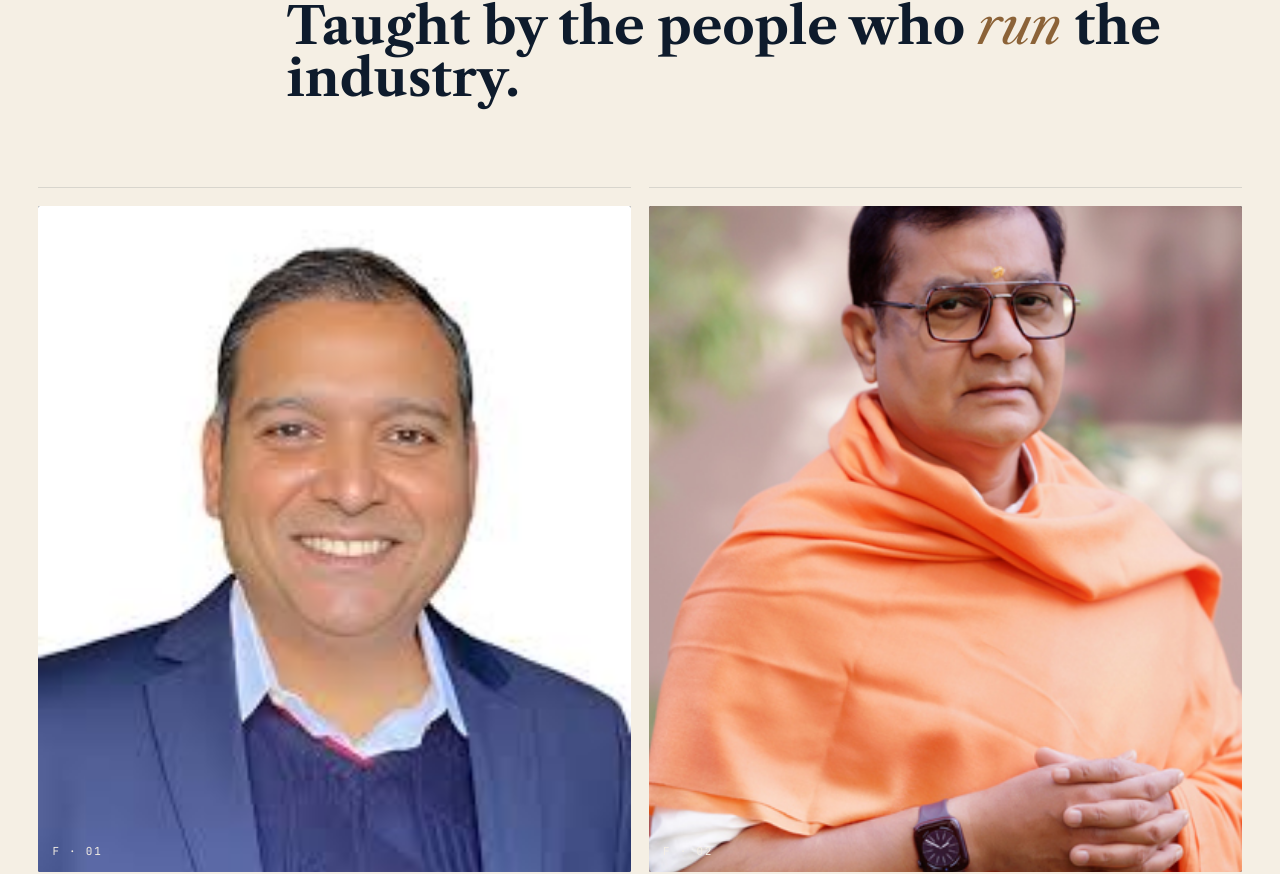
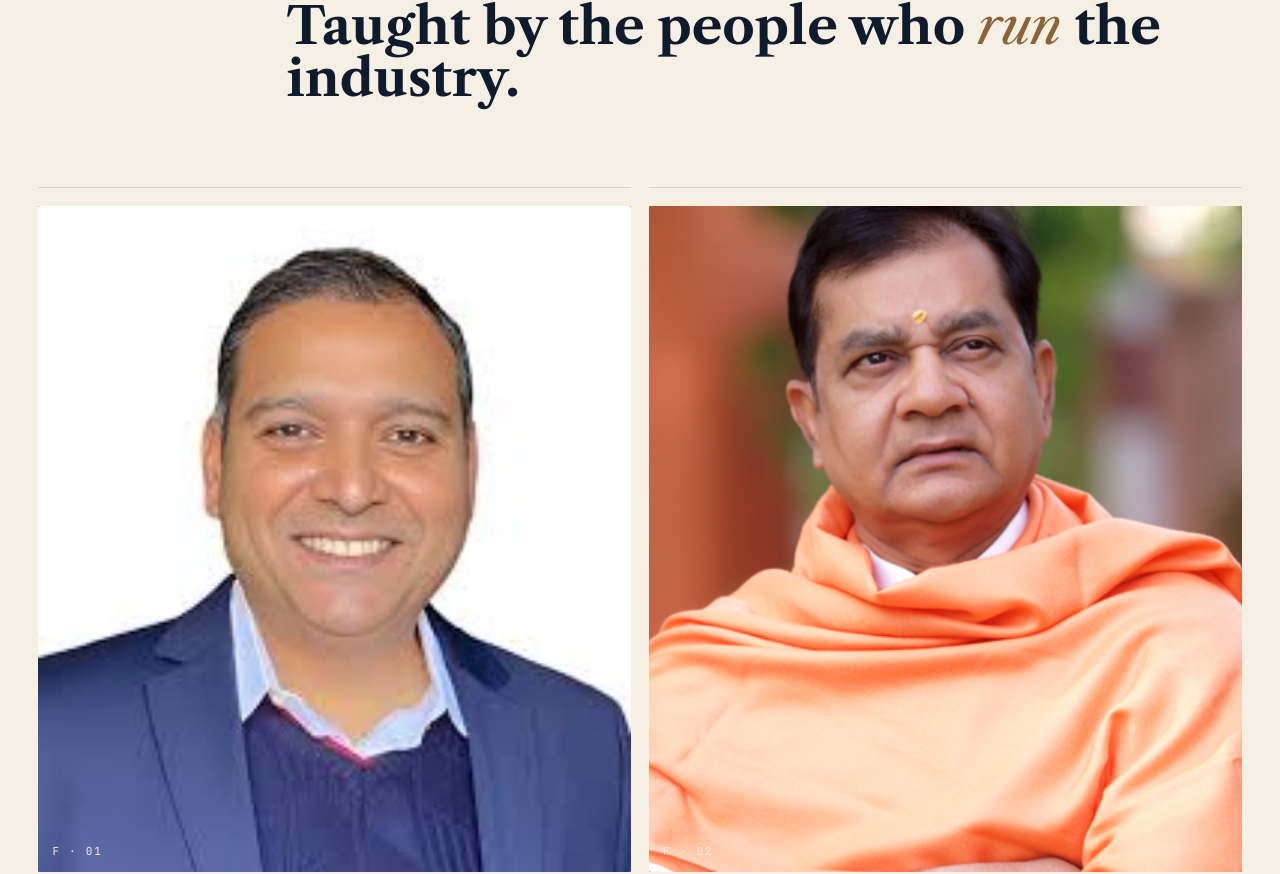
Before and after one commit to vivattraining/viva-academy-platform, a Next.js app in the folder apps/web/: page / in a window 1280 px wide. Shown: the part 6830-7704 px from the top of the page. Built offline with nearby package versions, Linux system fonts and the light colour scheme.

Commit message:
Use alternate Ashish image on homepage

```diff
--- a/apps/web/components/claude-home.tsx
+++ b/apps/web/components/claude-home.tsx
@@ -204,7 +204,7 @@ const faculty: FacultyMember[] = [
   {
     code: "F · 02",
     name: "Dr Ashish Gautam",
-    image: "/faculty/ashish-bhaiya.jpg",
+    image: "/faculty/ashish-bhaiya-home.jpg",
     imageAlt: "Dr Ashish Gautam",
     label: "Guiding Mentor",
     role: "Fondly known as Ashish Bhaiya",
```
Also changed, not shown: apps/web/public/faculty/ashish-bhaiya-home.jpg (added).
